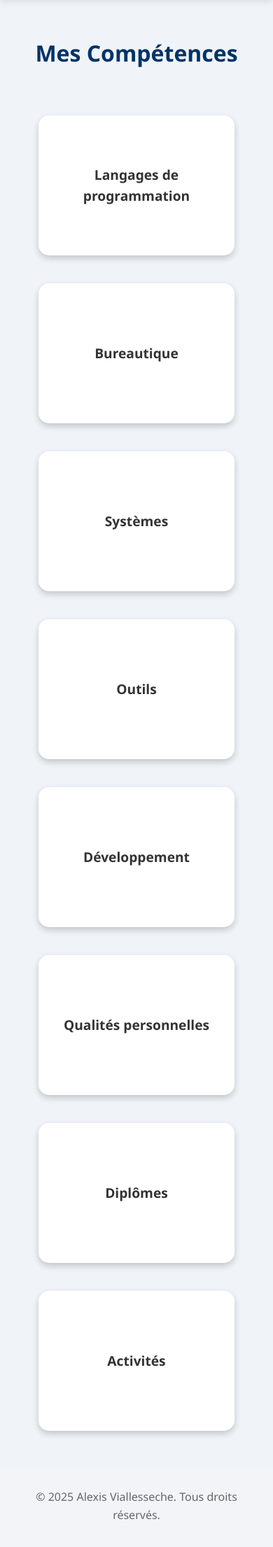
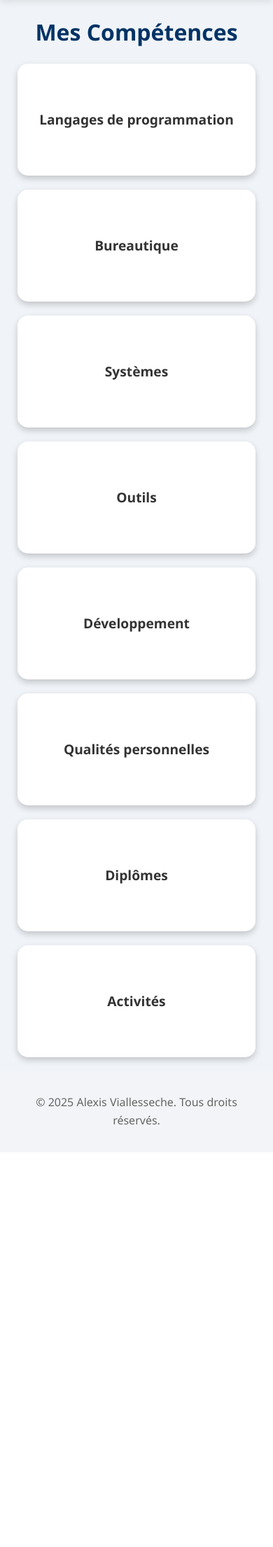
Before and after one commit to alexisvlsch/CV, a PHP site: page /skills.html in a window 390 px wide. Shown: the part 233-2444 px from the top of the page at 70% size. After the commit the page ends 1880 px from the top, so only its background shows below. Run offline with PHP 8.4, Linux system fonts and the light colour scheme.

Commit message:
fix: skills page title alignment and mobile responsiveness
Agent-Logs-Url: https://github.com/alexisvlsch/CV/sessions/2e345dd6-6ad3-4611-ac2d-ac5cb619e1b5

Co-authored-by: alexisvlsch <144714893+alexisvlsch@users.noreply.github.com>

```diff
--- a/css/skills.css
+++ b/css/skills.css
@@ -21,6 +21,12 @@ body {
     padding: 50px;
     flex: 1;
     pointer-events: none;
+}
+
+.content h1 {
+    width: 100%;
+    text-align: center;
+    margin-bottom: 0;
 }
 
 .flip-card {
@@ -106,3 +112,16 @@ body.dark-mode {
     background: #131326;
     color: #999;
 }
+
+@media (max-width: 768px) {
+    .content {
+        padding: 20px;
+        gap: 20px;
+    }
+
+    .flip-card {
+        width: 100%;
+        max-width: 340px;
+        height: 160px;
+    }
+}
```
